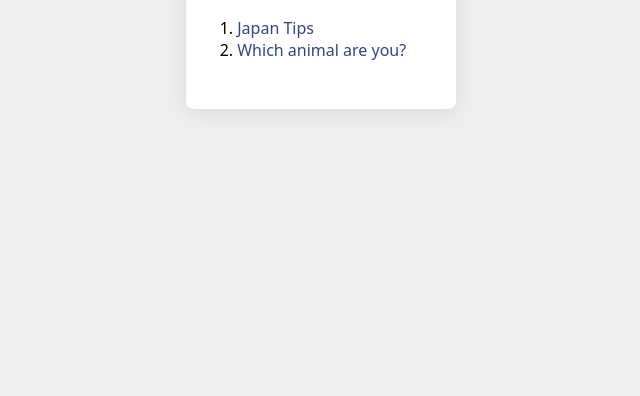
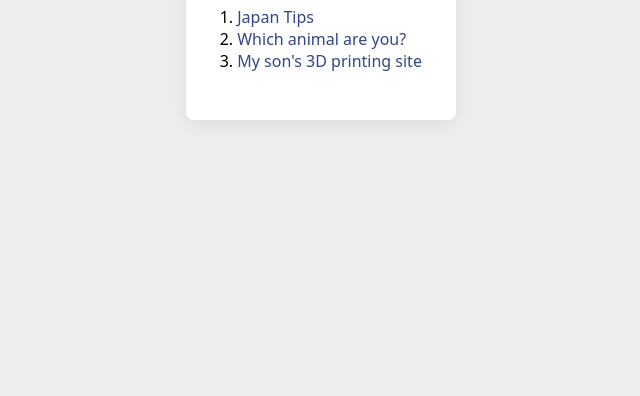
Before and after one commit to hylandee/hylandee-static-site, a plain HTML site: page index.html in a window 1280 px wide. Shown: the part 404-800 px from the top of the page, without its empty margins (319-959 px from the left). Drawn offline with Linux system fonts and the light colour scheme.

Commit message:
Link to 3d printing site

```diff
--- a/index.html
+++ b/index.html
@@ -39,6 +39,7 @@ a:hover{text-decoration:underline}
 <ol>
 <li><a href="/japan">Japan Tips</a></li>
 <li><a href="/quiz">Which animal are you?</a></li>
+<li><a href="https://printedin3d.org">My son's 3D printing site</a></li>
 </ol>
 
 </main>
```
